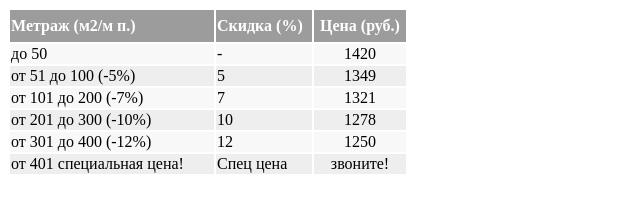
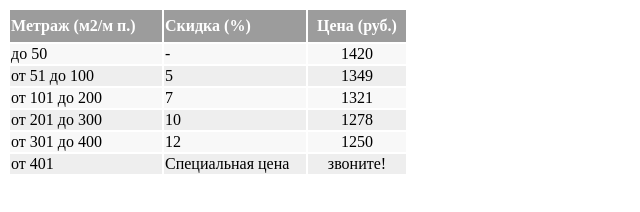
Before and after one commit to ArtKolyach/pod-kirpich-scripts, a plain HTML site: page discountTableScript/index.html in a window 1280 px wide. Shown: the whole page, without its empty margins (0-640 px from the left). Drawn offline with Linux system fonts and the light colour scheme.

Commit message:
Исправил размеры столбцов

```diff
--- a/discountTableScript/index.html
+++ b/discountTableScript/index.html
@@ -8,7 +8,7 @@
 <table class="table2" style="width: 400px;">
     <thead>
     <tr class="ee" style="background-color: #9c9c9c;">
-        <td style="height: 30px; width: 202px;"><span style="color: #ffffff;"><strong>Метраж (м2/м п.)</strong></span>
+        <td style="height: 30px; width: 150px;"><span style="color: #ffffff;"><strong>Метраж (м2/м п.)</strong></span>
         </td>
         <td style="height: 30px; width: 94px;"><span style="color: #ffffff;"><strong>Скидка (%)</strong></span></td>
         <td style="text-align: center;"><span style="color: #ffffff;"><strong>Цена (руб.)</strong></span>
@@ -17,33 +17,33 @@
     </thead>
     <tbody>
     <tr class="f8" style="background-color: #f8f8f8;">
-        <td class="one" style="width: 202px;">до 50</td>
-        <td class="discount" style="width: 94px;">-</td>
+        <td class="one" style="width: 150px;">до 50</td>
+        <td class="discount" style=";">-</td>
         <td id="base-price" class="discount-price" style="text-align: center;">1420</td>
     </tr>
     <tr class="ee" style="background-color: #eeeeee;">
-        <td style="width: 202px;">от 51 до 100 (-5%)</td>
+        <td style="width: 150px;">от 51 до 100</td>
         <td class="discount" style="width: 94px;">5</td>
-        <td class="discount-price" style="text-align: center;">Загрузка...</td>
+        <td class="discount-price" style="text-align: center;"></td>
     </tr>
     <tr class="f8" style="background-color: #f8f8f8;">
-        <td class="one" style="width: 202px;">от 101 до 200 (-7%)</td>
+        <td class="one" style="width: 150px;">от 101 до 200</td>
         <td class="discount" style="width: 94px;">7</td>
         <td class="discount-price" style="text-align: center;">1321</td>
     </tr>
     <tr class="ee" style="background-color: #eeeeee;">
-        <td class="one" style="text-align: left; width: 202px;">от 201 до 300 (-10%)</td>
+        <td class="one" style="text-align: left; width: 150px;">от 201 до 300</td>
         <td class="discount" style="text-align: left; width: 94px;">10</td>
         <td class="discount-price" style="text-align: center;">1292</td>
     </tr>
     <tr class="f8" style="background-color: #f8f8f8;">
-        <td class="one" style="width: 202px;">от 301 до 400&nbsp;(-12%)</td>
+        <td class="one" style="width: 150px;">от 301 до 400</td>
         <td class="discount" style="width: 94px;">12</td>
         <td class="discount-price" style="text-align: center;">1250</td>
     </tr>
     <tr class="ee" style="background-color: #eeeeee;">
-        <td class="one" style="text-align: left; width: 202px;">от 401 специальная цена!</td>
-        <td class="discount" style="text-align: left; width: 94px;">Спец цена</td>
+        <td class="one" style="text-align: left; width: 150px;">от 401</td>
+        <td class="discount" style="text-align: left; width: 140px;">Специальная цена</td>
         <td class="discount-price" style="text-align: center;">звоните!</td>
     </tr>
     </tbody>
```
